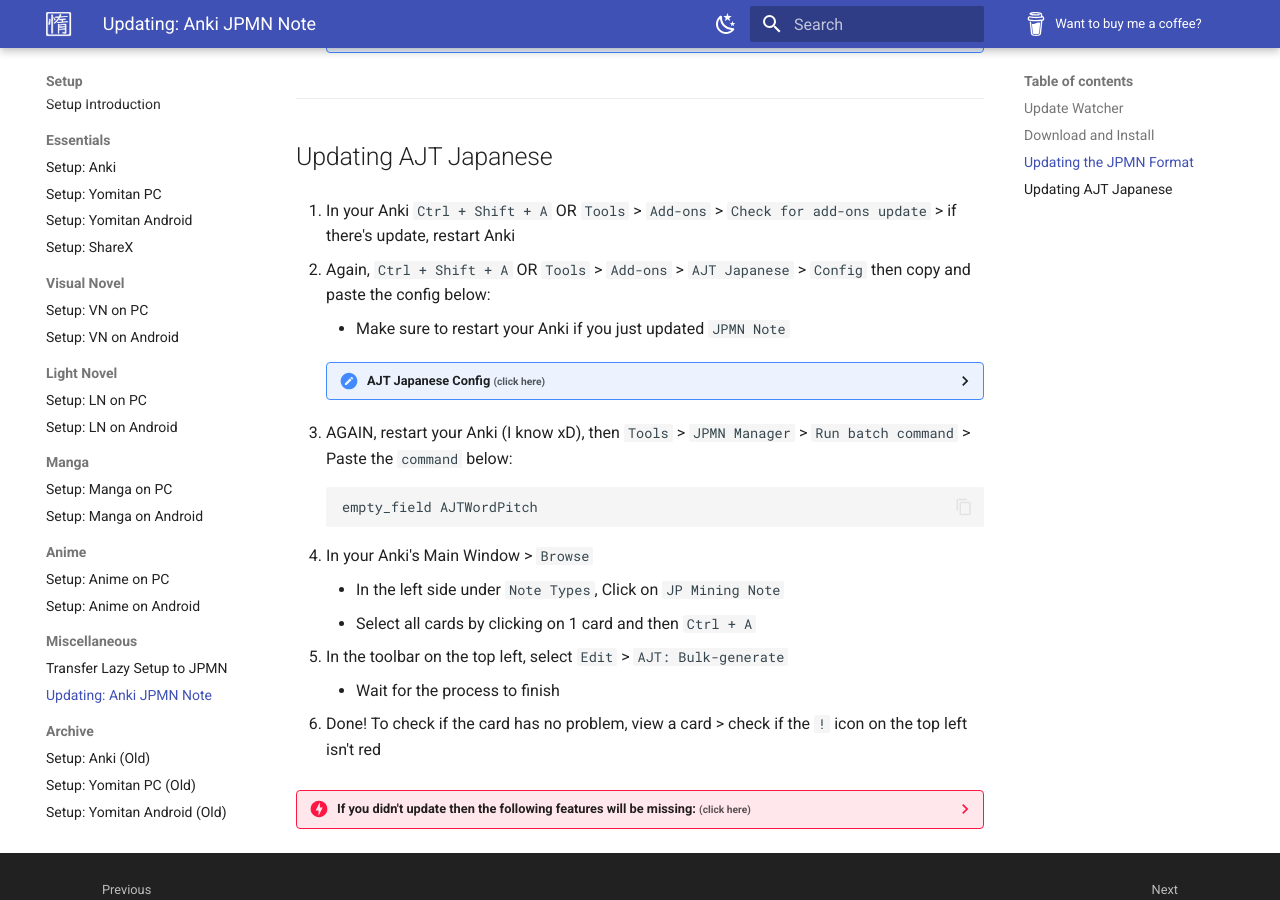
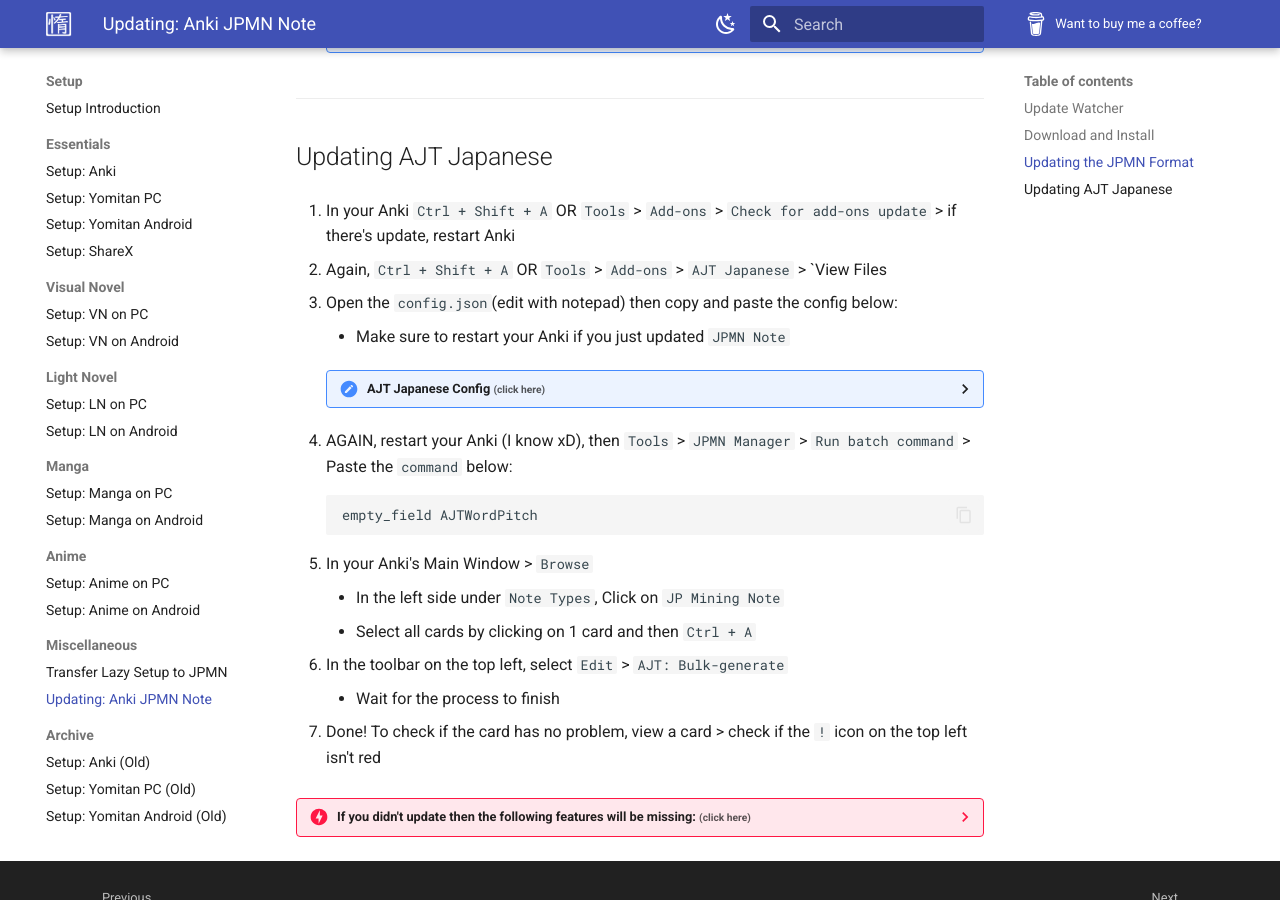
Before and after one commit to Xelieu/xelieu.github.io, an MkDocs documentation site: the page built from docs/jp-lazy-guide/updatingAnkiJPMNNote.md, in a window 1280 px wide and 900 px high, scrolled down 1011 px. Built offline with MkDocs 1.6.1 and Material for MkDocs 9.7.7, drawn with Linux system fonts in a browser that asks for light colours; some of the changed lines change nothing that is shown.

Commit message:
$updated info

````diff
--- a/docs/jp-lazy-guide/updatingAnkiJPMNNote.md
+++ b/docs/jp-lazy-guide/updatingAnkiJPMNNote.md
@@ -57,7 +57,9 @@
 
 1. In your Anki `Ctrl + Shift + A` OR `Tools` > `Add-ons` > `Check for add-ons update` > if there's update, restart Anki
 
-2. Again, `Ctrl + Shift + A` OR `Tools` > `Add-ons` > `AJT Japanese` > `Config` then copy and paste the config below:
+2. Again, `Ctrl + Shift + A` OR `Tools` > `Add-ons` > `AJT Japanese` > `View Files
+
+3. Open the `config.json`(edit with notepad) then copy and paste the config below:
     - Make sure to restart your Anki if you just updated `JPMN Note`
 
     ??? examplecode "AJT Japanese Config <small>(click here)</small>"
@@ -218,20 +220,20 @@
         }
         ```
 
-3. AGAIN, restart your Anki (I know xD), then `Tools` > `JPMN Manager` > `Run batch command` > Paste the `command` below:
+4. AGAIN, restart your Anki (I know xD), then `Tools` > `JPMN Manager` > `Run batch command` > Paste the `command` below:
 
     ```
     empty_field AJTWordPitch
     ```
 
-4. In your Anki's Main Window > `Browse`
+5. In your Anki's Main Window > `Browse`
     - In the left side under `Note Types`, Click on `JP Mining Note`
     - Select all cards by clicking on 1 card and then `Ctrl + A`
 
-5. In the toolbar on the top left, select `Edit` > `AJT: Bulk-generate`
+6. In the toolbar on the top left, select `Edit` > `AJT: Bulk-generate`
     - Wait for the process to finish
 
-6. Done! To check if the card has no problem, view a card > check if the `!` icon on the top left isn't red
+7. Done! To check if the card has no problem, view a card > check if the `!` icon on the top left isn't red
 
 ??? danger "If you didn't update then the following features will be missing: <small>(click here)</small>"
 
````
